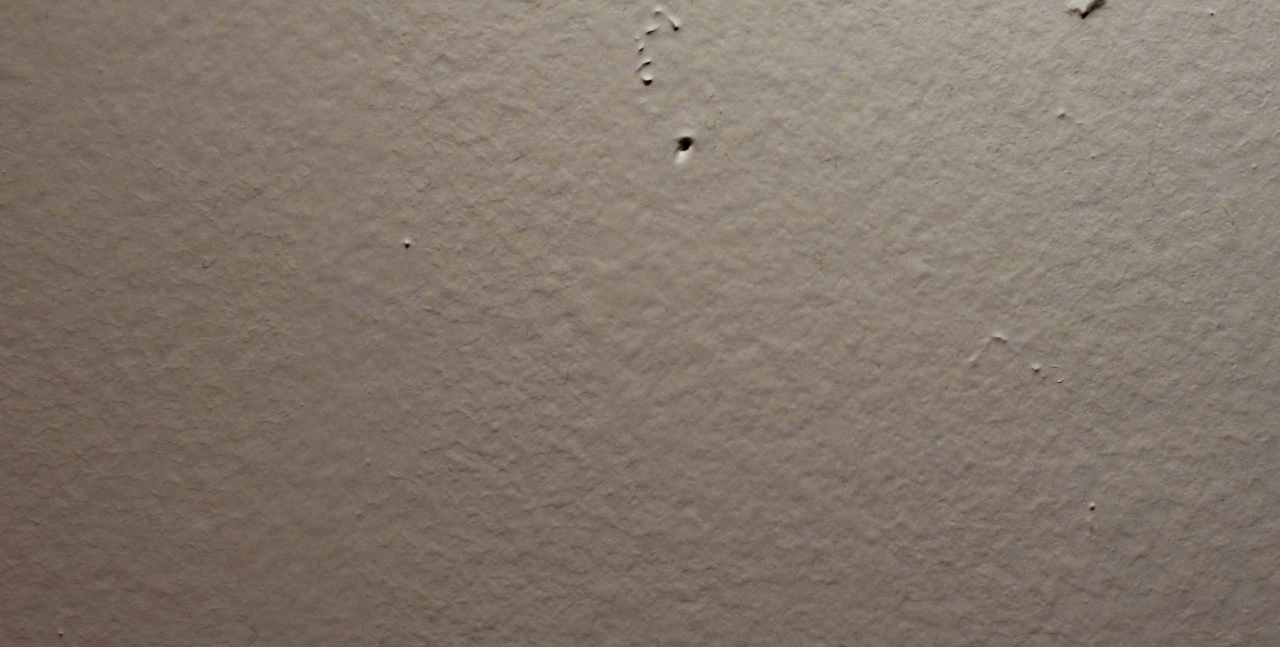
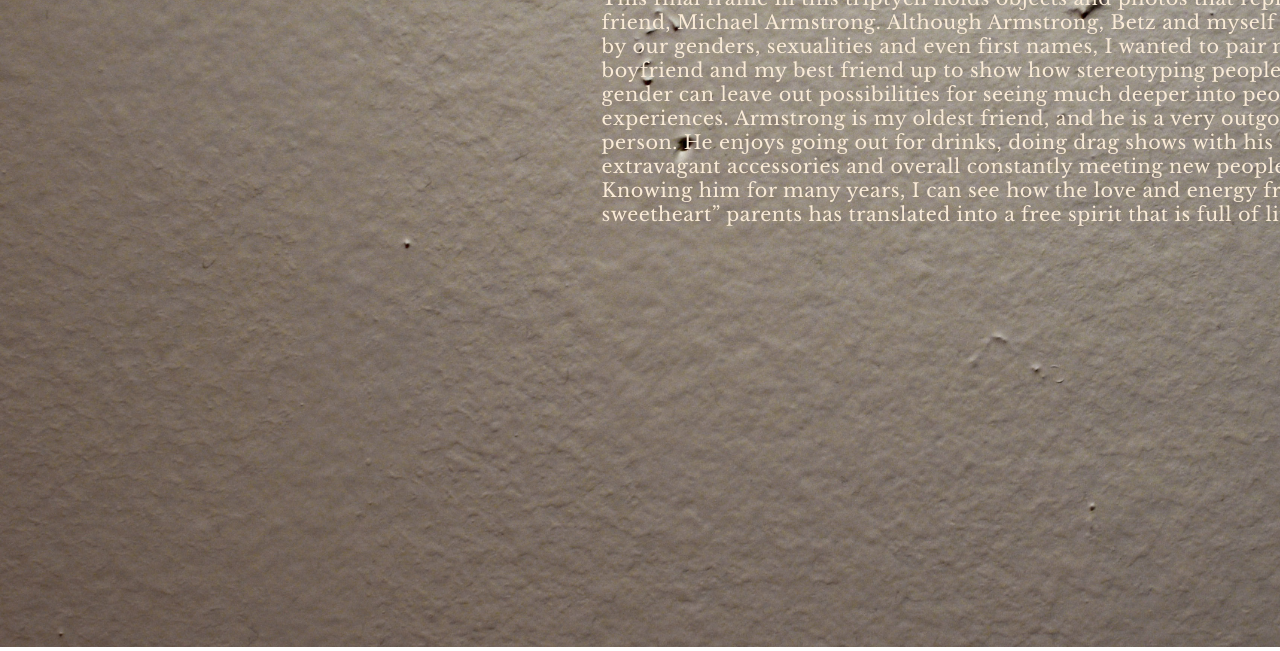
Before and after one commit to QueerShoppingList/QueerShoppingList.github.io, a plain HTML site: page index_Armstrong.html in a window 1280 px wide. Shown: the part 294-945 px from the top of the page. Drawn offline with nearby package versions, Linux system fonts and the light colour scheme.

Commit message:
Update index_Armstrong.html

```diff
--- a/index_Armstrong.html
+++ b/index_Armstrong.html
@@ -32,7 +32,14 @@
            class="nav">ABOUT</a>
         <a href="index.html" class="navOne">ARCHIVE</a>
         <a class="textHeader">MICHAEL ARMSTRONG (MY BESTFRIEND)</a>
-        <a class="textBody"> </a>
+        <a class="textBody"> This final frame in this triptych holds objects and photos that represent my best friend,
+            Michael Armstrong. Although Armstrong, Betz and myself can all be compared by our genders, sexualities and
+            even first names, I wanted to pair myself, my boyfriend and my best friend up to show how stereotyping people
+            by their name or gender can leave out possibilities for seeing much deeper into people's lives and experiences.
+            Armstrong is my oldest friend, and he is a very outgoing and fun loving person. He enjoys going out for drinks,
+            doing drag shows with his boyfriend, wearing extravagant accessories and overall constantly meeting new people
+            wherever he goes. Knowing him for many years, I can see how the love and energy from his “highschool sweetheart”
+            parents has translated into a free spirit that is full of life. </a>
 
     </body>
 </html>
```
